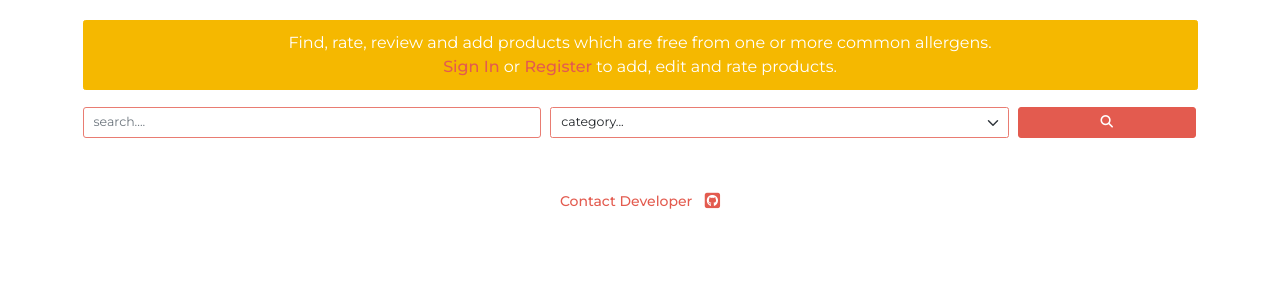
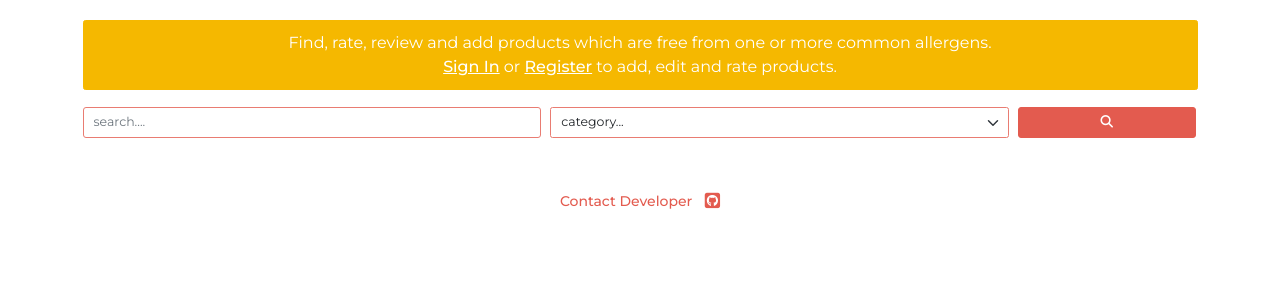
Before and after one commit to richardhenyash/freefrom, a Flask app: page /search in a window 1280 px wide. Shown: the part 70-370 px from the top of the page. Run offline with Flask 2, Linux system fonts and the light colour scheme; data that the repository does not hold is empty; some libraries are stand-ins or nearby versions.

Commit message:
change alert link styling to white for better contrast ratio

```diff
--- a/static/css/style.css
+++ b/static/css/style.css
@@ -70,8 +70,8 @@ body {
 /*-- Alert Links --*/
 .alert a {
     font-weight: 500;
-    color: var(--fireopal);
-    text-decoration: none;
+    color: var(--white);
+    text-decoration: underline;
 }
 
 /*-- Alert Link Pseudo Class Styling --*/
@@ -79,8 +79,8 @@ body {
 .alert a:active,
 .alert a:focus,
 .alert a:visited {
-    color: var(--venetianred);
-    text-decoration: none;
+    color: var(--white);
+    font-weight: 600;
 }
 
 /*-- Buttons --*/
```
